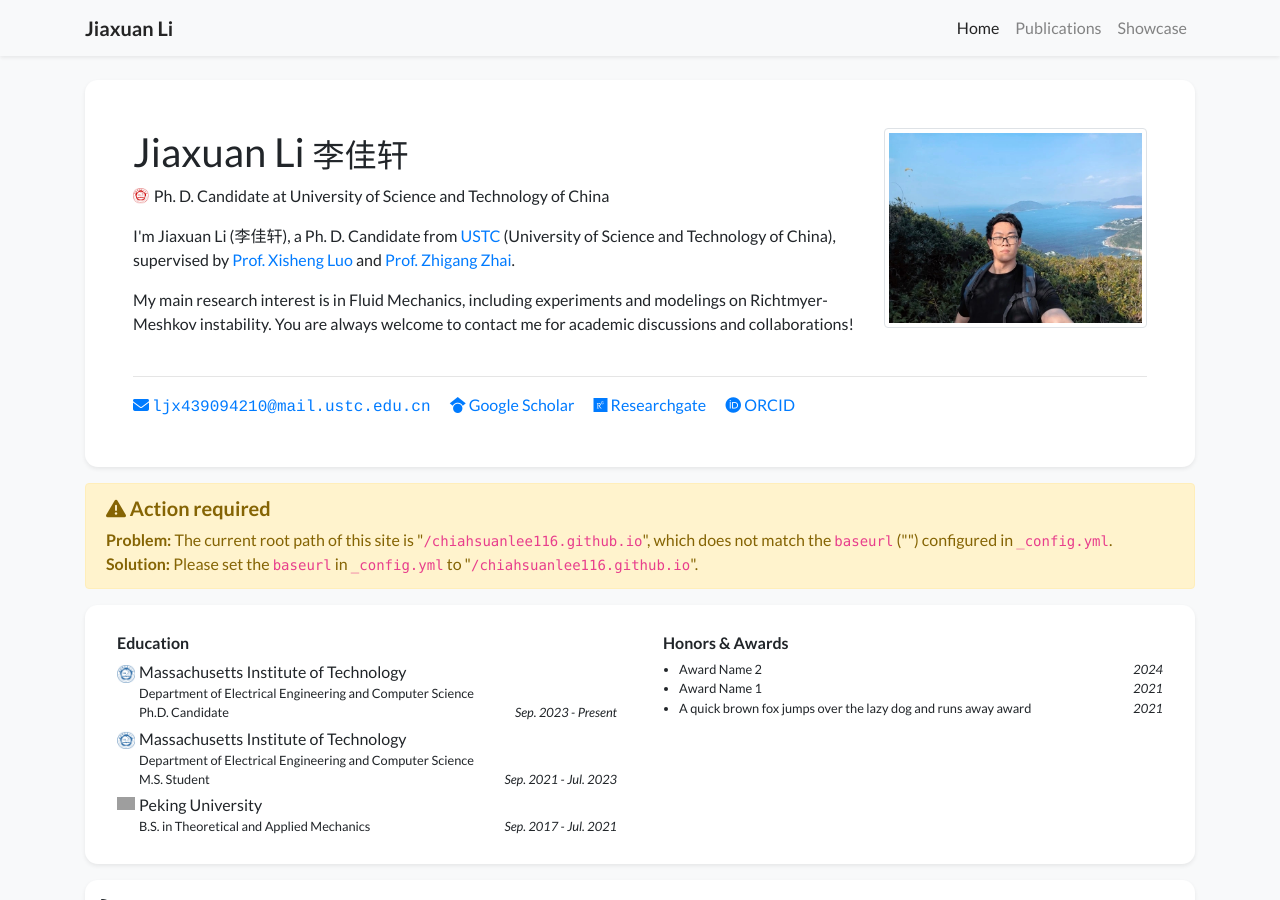
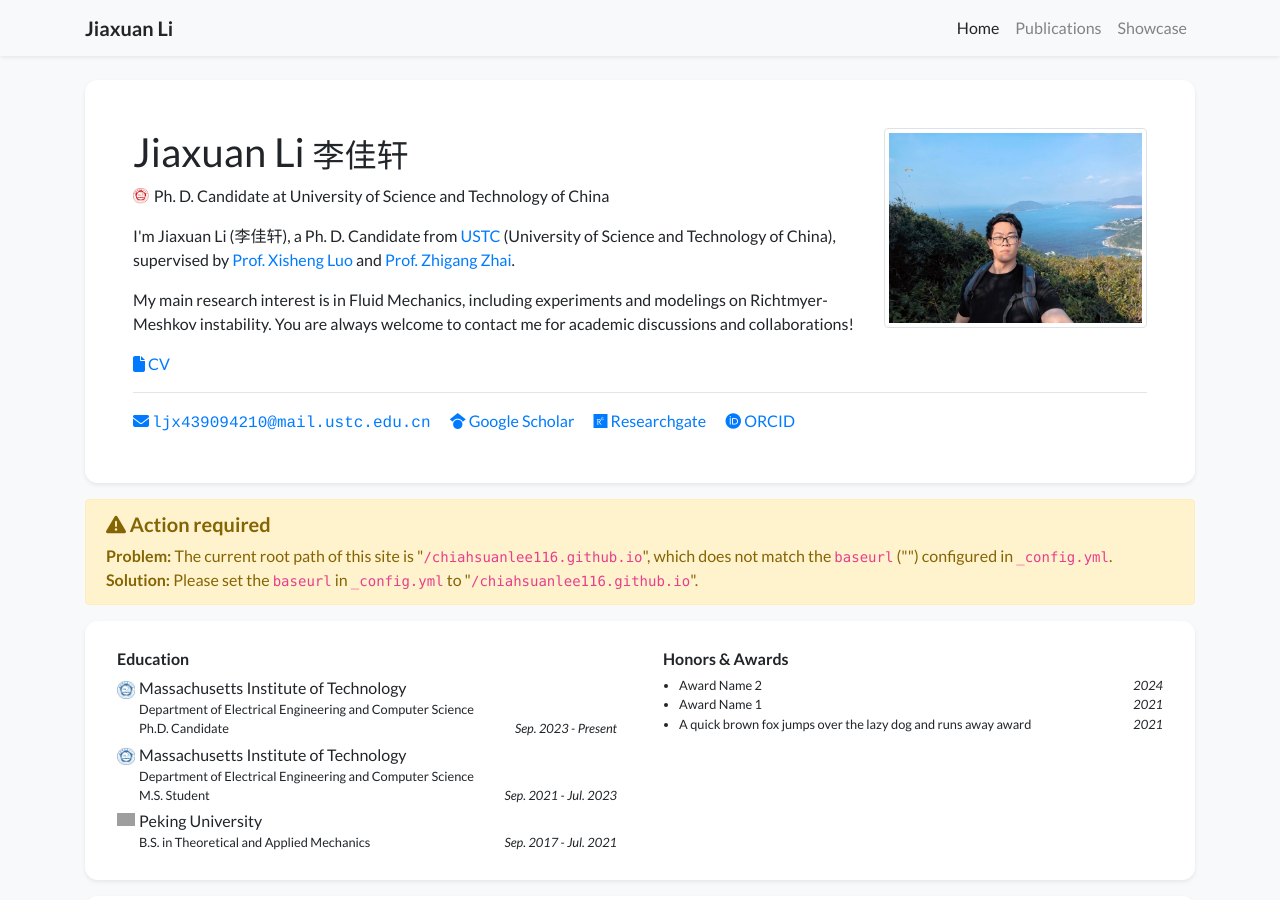
Before and after one commit to ChiaHsuanLee116/chiahsuanlee116.github.io, a Jekyll site: the page built from index.html, in a window 1280 px wide and 900 px high. Built offline with Jekyll 4.4.1, drawn with Linux system fonts in a browser that asks for light colours; nearby versions of some CDN libraries; a style sheet for code colours, icons or effects is not loaded; grey boxes are pictures that could not be loaded.

Commit message:
Update profile_card.html

```diff
--- a/_includes/widgets/profile_card.html
+++ b/_includes/widgets/profile_card.html
@@ -40,8 +40,10 @@
                         <div class="text-profile-bio mt-3" {% if site.data.profile.short_bio_text_justify %}style="text-align: justify;"{% endif %}>
                             {{ site.data.profile.short_bio }}
                         </div>
-                        {% if site.data.profile.cv_link %}
-                            <a target="_blank" href="{{ site.data.profile.cv_link | relative_url }}"><i class="fas fa-file-alt"></i> Curriculum Vitae</a> <br/>
+                        {% if site.data.profile.resume %}
+                        <a class="pr-3 no-break" target="_blank" href="https://www.jia-xuan.li{{ site.data.profile.resume }}">
+                            <i class="fa fa-file"></i> CV
+                        </a>
                         {% endif %}
                     </div>
 
```
